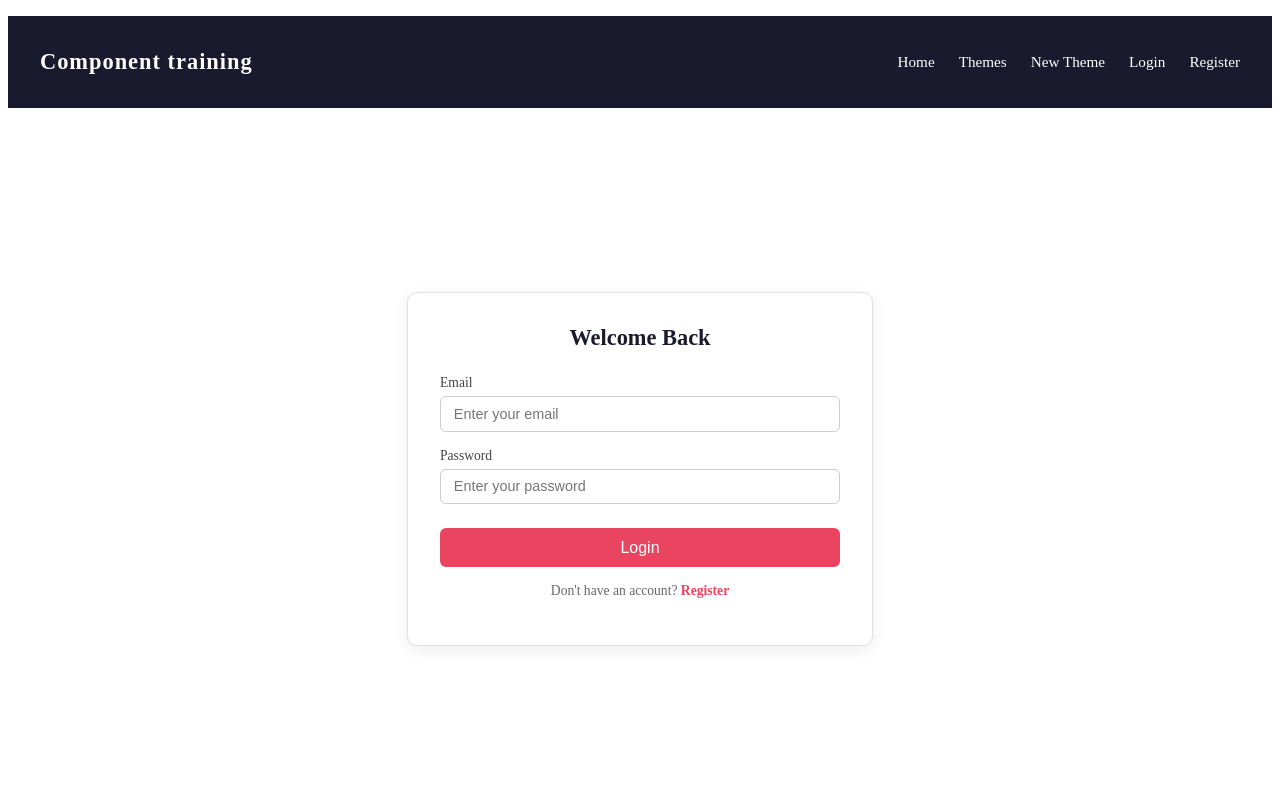
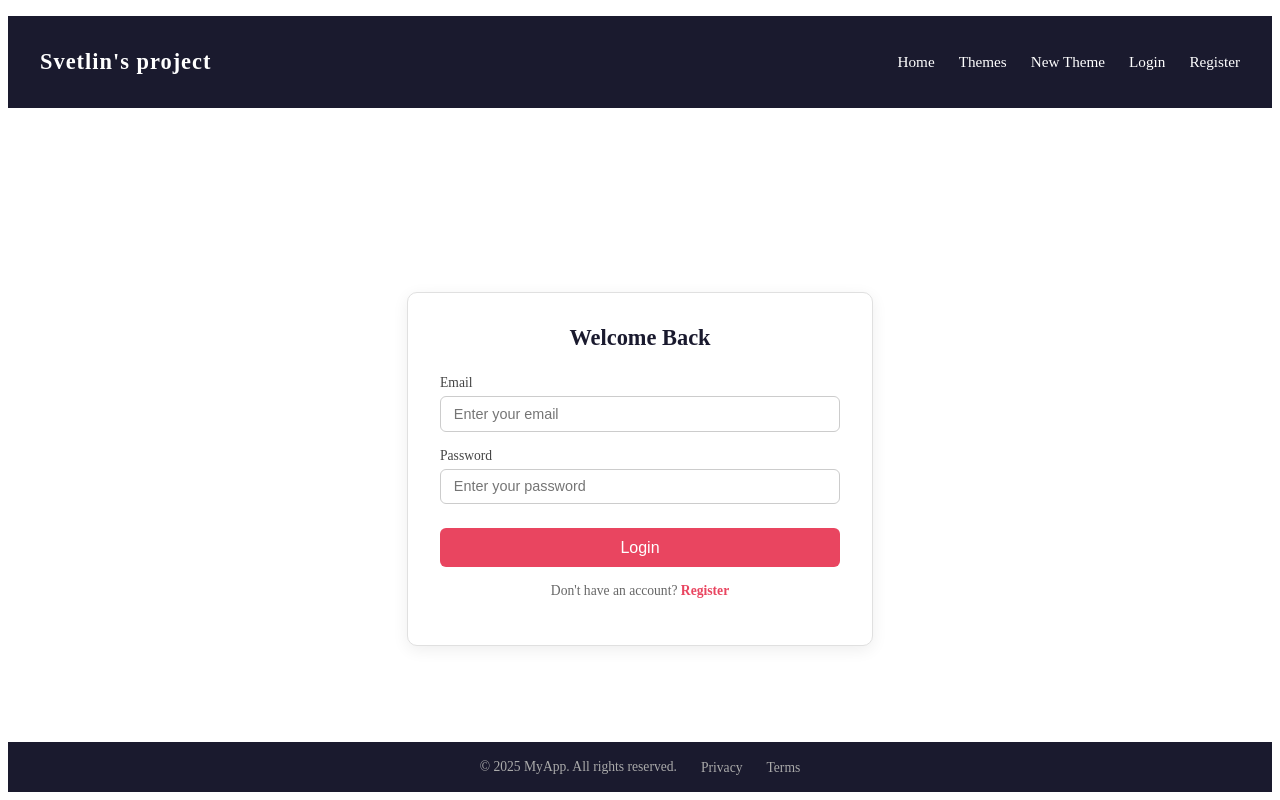
Before and after one commit to SvetlinGG/Angular-Components-exercise, an Angular app in the folder components-training/: page /login in a window 1280 px wide. Shown: the top 800 px of the page. Built offline with nearby package versions, Linux system fonts and the light colour scheme.

Commit message:
setup style

```diff
--- a/components-training/src/app/core/footer/footer.component.css
+++ b/components-training/src/app/core/footer/footer.component.css
@@ -6,7 +6,7 @@
   height: 50px;
   background-color: #1a1a2e;
   color: #aaa;
-  margin:7rem auto;
+  margin:-4.5rem auto;
 }
 
 .footer-text {
--- a/components-training/src/app/core/header/header.component.html
+++ b/components-training/src/app/core/header/header.component.html
@@ -1,5 +1,5 @@
 <header class="header">
-  <div class="logo">Component training</div>
+  <div class="logo">Svetlin's project</div>
   <nav class="nav">
     <a routerLink="/home">Home</a>
     <a routerLink="/themes">Themes</a>
--- a/components-training/src/app/user/login/login.component.html
+++ b/components-training/src/app/user/login/login.component.html
@@ -2,7 +2,7 @@
   <form class="login-form" #loginForm="ngForm" (ngSubmit)="formSubmitHandler()">
     <h2>Welcome Back</h2>
 
-    <div class="form-group">
+    <div [ngClass]="isSpecial ? 'special' : ''" class="form-group">
       <label for="email">Email</label>
       <input id="email" type="email" name="email" placeholder="Enter your email" ngModel />
     </div>
```
Also changed, not shown: components-training/src/app/user/login/login.component.ts (+6 -1 lines).
